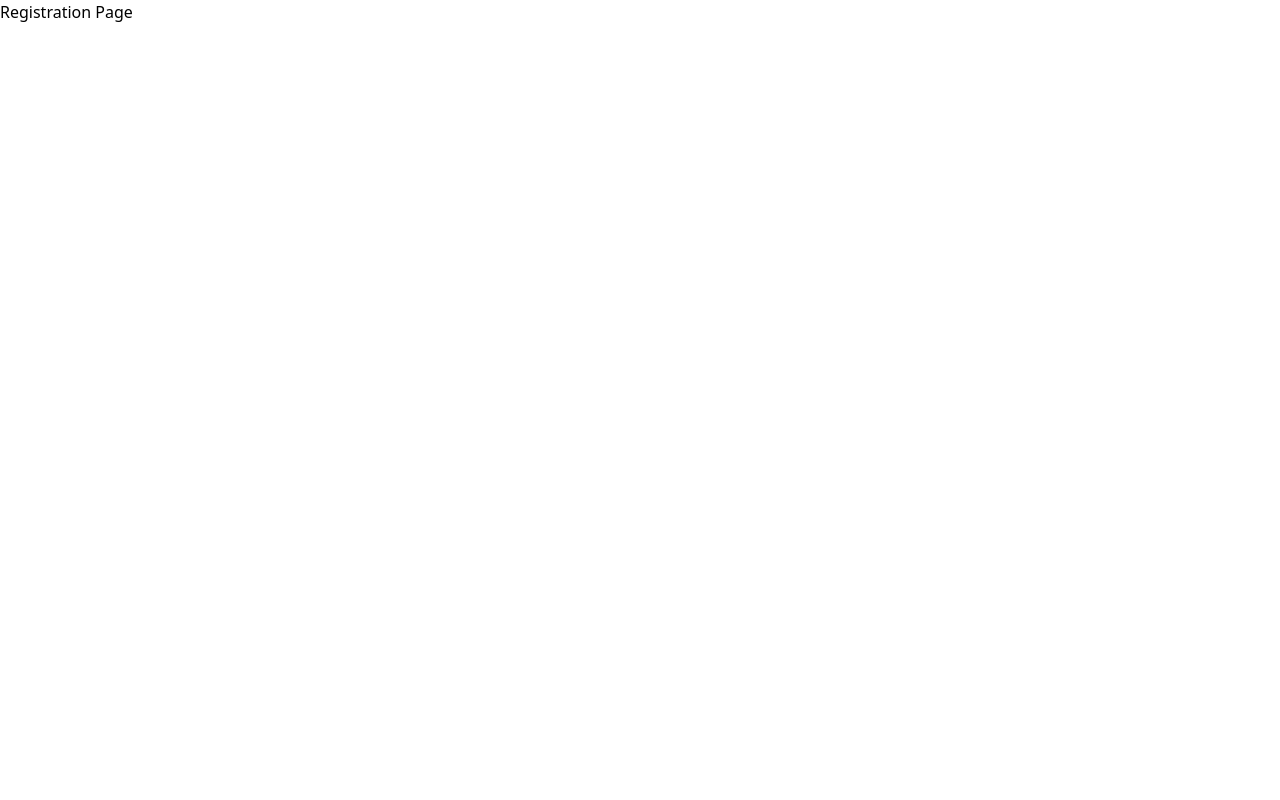
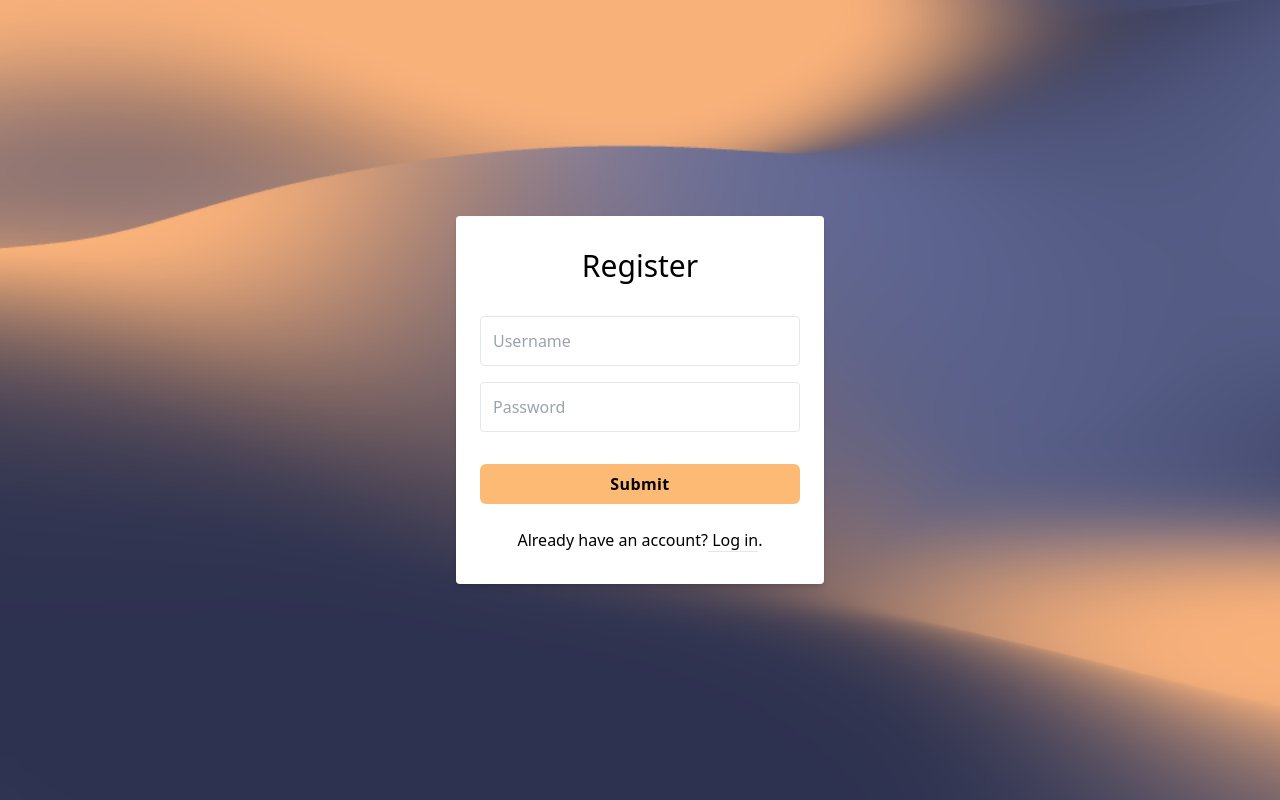
Before and after one commit to jr7072/Software-Design-Project, a Next.js app in the folder singh_project/: page /registration in a window 1280 px wide. Built offline with nearby package versions, Linux system fonts and the light colour scheme.

Commit message:
Registration_01

```diff
--- a/singh_project/src/pages/registration.js
+++ b/singh_project/src/pages/registration.js
@@ -3,7 +3,57 @@
 const Registration = () => {
 
     return (
-        <h1>Registration Page</h1>
+        // <h1>Registration Page</h1>
+        // <!-- component -->
+        <div class = "flex h-screen w-screen">
+            <div class="flex-1 bg-registration_pattern bg-cover bg-center bg-no-repeat">
+            <div class="bg-grey-lighter min-h-screen flex flex-col">
+            <div class="container max-w-sm mx-auto flex-1 flex flex-col items-center justify-center px-2">
+                <div class="bg-white px-6 py-8 rounded shadow-md text-black w-full">
+                    <h1 class="mb-8 text-3xl text-center">Register</h1>
+
+                    <input
+                        type="text"
+                        class="block border border-grey-light w-full p-3 rounded mb-4"
+                        name="username"
+                        placeholder="Username" />
+
+                    <input
+
+                        type="password"
+                        class="block border border-grey-light w-full p-3 rounded mb-4"
+                        name="password"
+                        placeholder="Password" />
+
+
+                    <button
+
+                        type = "button"
+                        href = "#"
+                        class="mt-4 w-full bg-orange-300 font-semibold py-2 rounded-md  tracking-wide">
+                        Submit
+
+                    </button>
+
+
+
+                    {/* <a href="../login/"
+                        class="mt-4 w-full bg-orange-300 font-semibold py-2 rounded-md  tracking-wide">Submit
+
+                    </a> */}
+
+
+                    <div class="text-center text-grey-dark mt-6">
+                        Already have an account?
+                        <a class="no-underline border-b border-blue text-blue" href="../login/"> Log in
+                        </a>.
+                    </div>
+                </div>
+            </div>
+        </div>
+        </div>
+        </div>
+
     )
 }
 
--- a/singh_project/tailwind.config.js
+++ b/singh_project/tailwind.config.js
@@ -2,9 +2,15 @@
 module.exports = {
   content: [
     "./src/**/*.{js,ts,jsx,tsx}",
+    "./pages/**/*.{js,ts,jsx,tsx}"
   ],
   theme: {
-    extend: {},
+    extend: {
+      backgroundImage: {
+        'registration_pattern': "url('/register_pattern.png')",
+
+      }
+    },
   },
   plugins: [],
 }
```
Also changed, not shown: singh_project/public/register_pattern.png (added).
